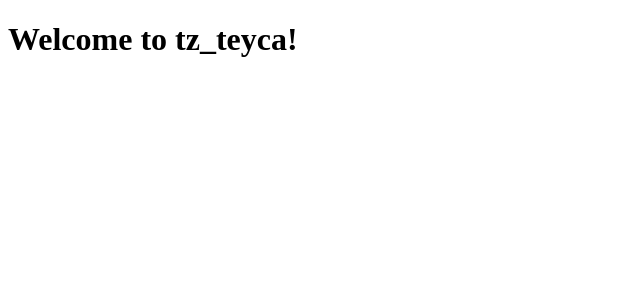
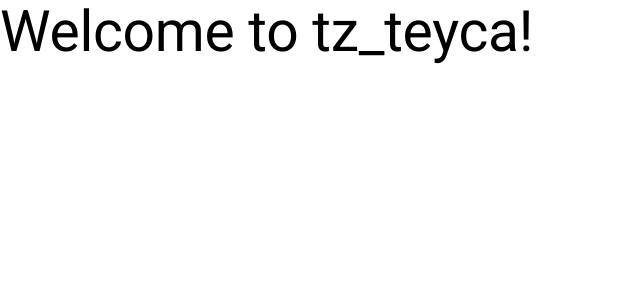
Before and after one commit to Arkadashim/tz_teyca, an Angular app: page / in a window 1280 px wide. Shown: the top 300 px of the page, without its empty margins (0-640 px from the left). Built offline with nearby package versions, Linux system fonts and the light colour scheme.

Commit message:
chore: material

```diff
--- a/angular.json
+++ b/angular.json
@@ -56,6 +56,7 @@
               }
             ],
             "styles": [
+              "@angular/material/prebuilt-themes/azure-blue.css",
               "src/styles.scss"
             ],
             "scripts": []
@@ -101,5 +102,8 @@
         }
       }
     }
+  },
+  "cli": {
+    "analytics": false
   }
 }
--- a/package.json
+++ b/package.json
@@ -10,10 +10,12 @@
   "private": true,
   "dependencies": {
     "@angular/animations": "^18.1.0",
+    "@angular/cdk": "^18.2.14",
     "@angular/common": "^18.1.0",
     "@angular/compiler": "^18.1.0",
     "@angular/core": "^18.1.0",
     "@angular/forms": "^18.1.0",
+    "@angular/material": "^18.2.14",
     "@angular/platform-browser": "^18.1.0",
     "@angular/platform-browser-dynamic": "^18.1.0",
     "@angular/router": "^18.1.0",
--- a/src/app/app.config.ts
+++ b/src/app/app.config.ts
@@ -2,7 +2,8 @@
 import { provideRouter } from '@angular/router';
 
 import { routes } from './app.routes';
+import { provideAnimationsAsync } from '@angular/platform-browser/animations/async';
 
 export const appConfig: ApplicationConfig = {
-  providers: [provideZoneChangeDetection({ eventCoalescing: true }), provideRouter(routes)]
+  providers: [provideZoneChangeDetection({ eventCoalescing: true }), provideRouter(routes), provideAnimationsAsync('noop')]
 };
--- a/src/index.html
+++ b/src/index.html
@@ -6,8 +6,10 @@
   <base href="/">
   <meta name="viewport" content="width=device-width, initial-scale=1">
   <link rel="icon" type="image/x-icon" href="favicon.ico">
+  <link href="https://fonts.googleapis.com/css2?family=Roboto:wght@300;400;500&display=swap" rel="stylesheet">
+  <link href="https://fonts.googleapis.com/icon?family=Material+Icons" rel="stylesheet">
 </head>
-<body>
+<body class="mat-typography">
   <app-root></app-root>
 </body>
 </html>
--- a/src/styles.scss
+++ b/src/styles.scss
@@ -1 +1,4 @@
 /* You can add global styles to this file, and also import other style files */
+
+html, body { height: 100%; }
+body { margin: 0; font-family: Roboto, "Helvetica Neue", sans-serif; }
```
Also changed, not shown: 1 other file (tests, documents, lock files or other folders).
